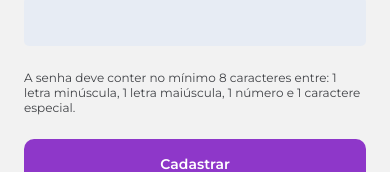
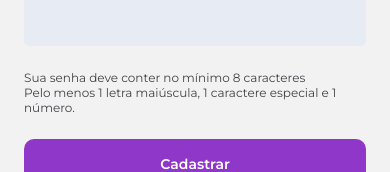
Before and after one commit to PipocaAgil-Grupo-Bordo/ciclo-agil-mobile, a React Native app: screen /SignUp in a window 390 px wide. Shown: the part 631-803 px from the top of the page. Built offline with nearby package versions, Linux system fonts and the light colour scheme; no server answers.

Commit message:
fix: Correct password error instructions

```diff
--- a/src/pages/ResetPassword/3-NewPassword/Inputs/index.tsx
+++ b/src/pages/ResetPassword/3-NewPassword/Inputs/index.tsx
@@ -29,18 +29,25 @@ const Inputs: React.FC<InputsProps> = ({ control, errors, errorInstruction }) =>
         />
       ))}
 
+      {/* TODO: Move to a different file after sprint 2 is over */}
       {errorInstruction && (
         <StyledResetInstructionWrapper>
           <TextBox>
             <StyledResetInstruction>Por favor, tente novamente</StyledResetInstruction>
           </TextBox>
 
-          <TextBox>
-            <StyledResetInstruction>
-              A senha deve conter no mínimo 8 caracteres entre: 1 letra minúscula, 1 letra
-              maiúscula, 1 número e 1 caractere especial.
-            </StyledResetInstruction>
-          </TextBox>
+          <View>
+            <TextBox>
+              <StyledResetInstruction>
+                Senha deve conter: no mínimo 8 caracteres
+              </StyledResetInstruction>
+            </TextBox>
+            <TextBox>
+              <StyledResetInstruction>
+                Pelo menos 1 caractere especial, 1 número, 1 letra minúscula e 1 letra maiúscula.
+              </StyledResetInstruction>
+            </TextBox>
+          </View>
         </StyledResetInstructionWrapper>
       )}
     </View>
--- a/src/pages/SignUp/SignUpForm/index.tsx
+++ b/src/pages/SignUp/SignUpForm/index.tsx
@@ -1,5 +1,5 @@
 import React from "react";
-import { StyledInstructionText, StyledContainer } from "./style";
+import { StyledInstructionText, StyledContainer, StyledInstructionWrapper } from "./style";
 import { useForm } from "react-hook-form";
 import Inputs from "../Inputs";
 import GenericButton from "../../../components/GenericButton";
@@ -9,7 +9,7 @@ import { NavigationType } from "../../../types/routeType";
 import { registerObject } from "../../../types/auth";
 import { registerSchema } from "../../../schemas/registerSchema";
 import { yupResolver } from "@hookform/resolvers/yup";
-
+import { View } from "react-native";
 
 const SignUpForm: React.FC = () => {
   const navigation = useNavigation<NavigationType>();
@@ -27,12 +27,20 @@ const SignUpForm: React.FC = () => {
     <StyledContainer>
       <Inputs control={control} errors={errors} />
 
-      <StyledInstructionText
-        error={(errors && errors.password)! || (errors && errors.confirmPassword)!}
-      >
-        A senha deve conter no mínimo 8 caracteres entre: 1 letra minúscula, 1 letra maiúscula, 1
-        número e 1 caractere especial.
-      </StyledInstructionText>
+      {/* TODO: Move to a different file after sprint 2 is over */}
+      <StyledInstructionWrapper>
+        <StyledInstructionText
+          error={(errors && errors.password)! || (errors && errors.confirmPassword)!}
+        >
+          Sua senha deve conter no mínimo 8 caracteres
+        </StyledInstructionText>
+
+        <StyledInstructionText
+          error={(errors && errors.password)! || (errors && errors.confirmPassword)!}
+        >
+          Pelo menos 1 letra maiúscula, 1 caractere especial e 1 número.
+        </StyledInstructionText>
+      </StyledInstructionWrapper>
 
       <GenericButton
         isLoading={isSubmitting}
--- a/src/pages/SignUp/SignUpForm/style.tsx
+++ b/src/pages/SignUp/SignUpForm/style.tsx
@@ -6,8 +6,12 @@ export const StyledContainer = styled.View`
   margin: 46px 0px;
 `;
 
+export const StyledInstructionWrapper = styled.View`
+  margin: 24px 0px;
+`
+
 export const StyledInstructionText = styled(StyledText)<InstructionTextProps>`
-  margin: 24px 0px;
+  /* margin: 24px 0px; */
   font-size: 12px;
   color: ${({ error }) => (error ? "#ff0000" : "#414347")}
 `;
```
